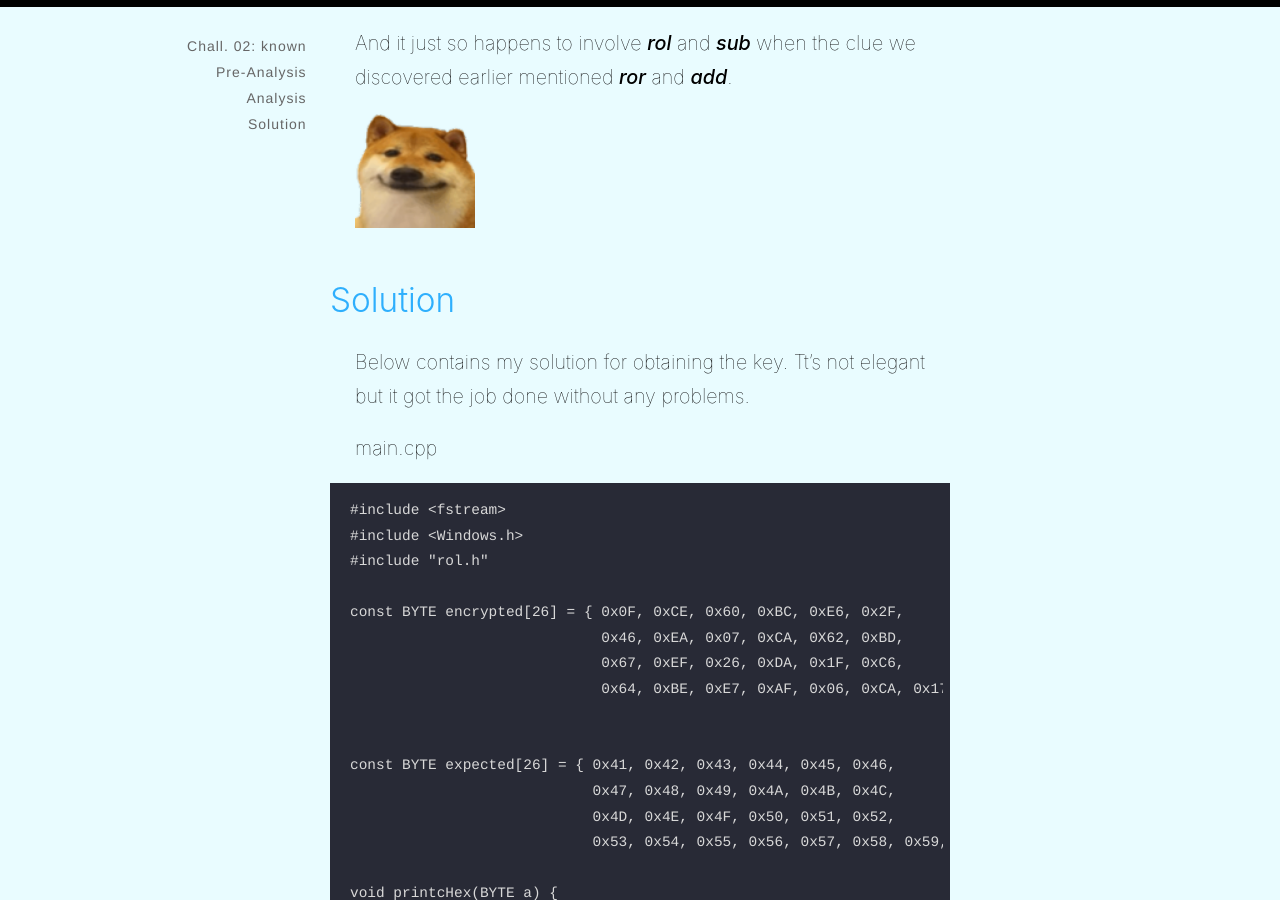
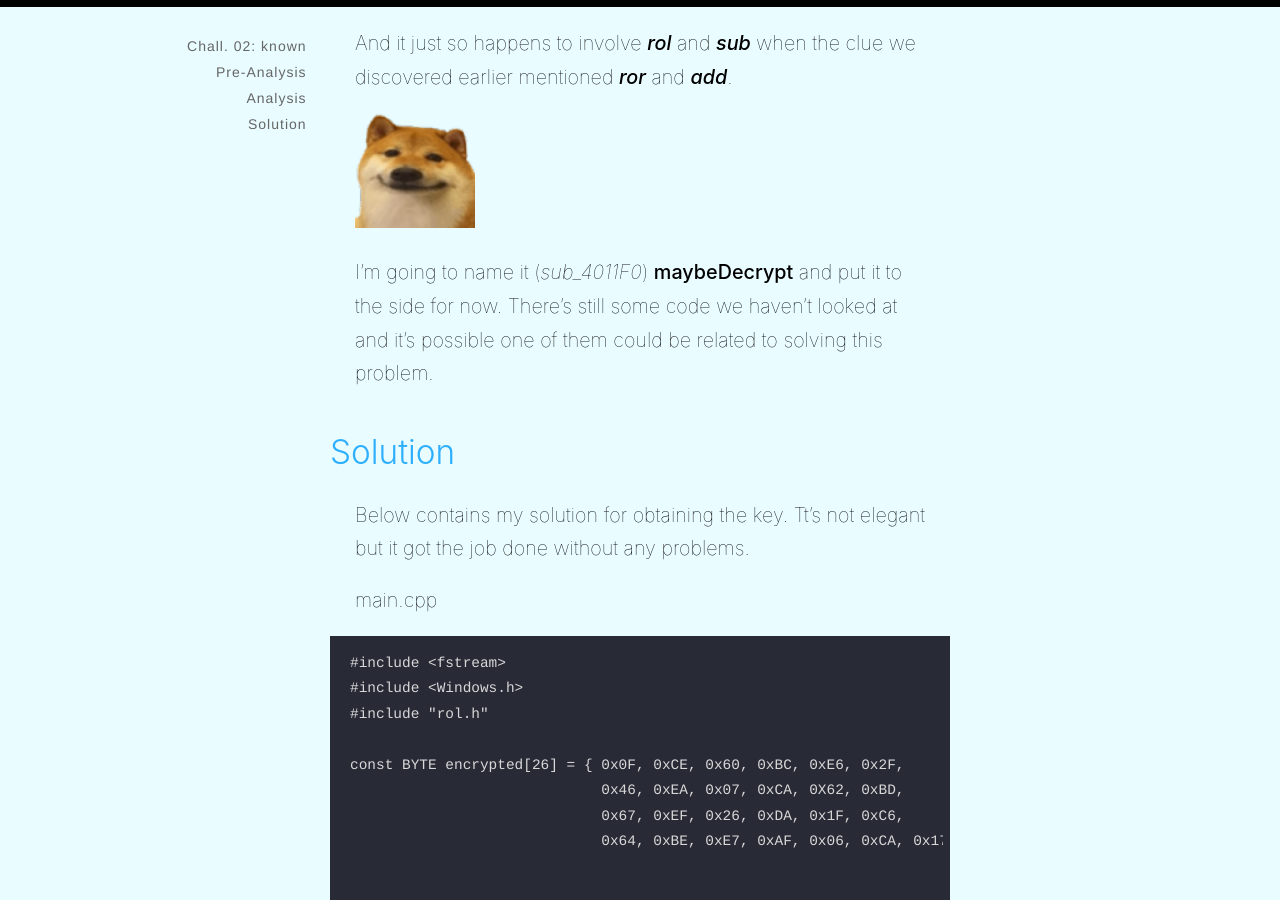
Before and after one commit to mibho/mibho.github.io.old2, a Jekyll site: the page built from _posts/2021-12-01-flarech2.md, in a window 1280 px wide and 900 px high, scrolled down 20079 px. Built offline with Jekyll 4.4.1, drawn with Linux system fonts in a browser that asks for light colours; some of the changed lines change nothing that is shown; some of the changed text lies outside the part shown.

Commit message:
Update 2021-12-01-flarech2.md

```diff
--- a/_posts/2021-12-01-flarech2.md
+++ b/_posts/2021-12-01-flarech2.md
@@ -777,6 +777,11 @@ And it just so happens to involve ***rol*** and ***sub*** when the clue we disco
 
 <img src="/images/smugdoge.png" style="display: inline; width: 120px; ">
 
+I'm going to name it (*sub_4011F0*) **maybeDecrypt** and put it to the side for now. There's still some code we haven't looked at and it's possible one of them could be related to solving this problem.
+
+
+
+
 ## Solution
 
 Below contains my solution for obtaining the key. Tt's not elegant but it got the job done without any problems.
@@ -912,7 +917,7 @@ If the key we provided was correct, then the decrypted set of files shouldn't be
 latin_alphabet.txt
 ![image](https://user-images.githubusercontent.com/86342821/143197163-ce071a50-4c31-4221-932a-349805cef94e.png)
 
-:D Let's check another file to make sure this wasn't a fluke.
+![image](https://mibho.github.io/images/peepoteethsmile.png) Let's check another file to make sure this wasn't a fluke.
 
 capa.png
 ![image](https://user-images.githubusercontent.com/86342821/144657560-81ab2a40-b8f2-4972-8ff1-60b90f5d38ac.png)
```
